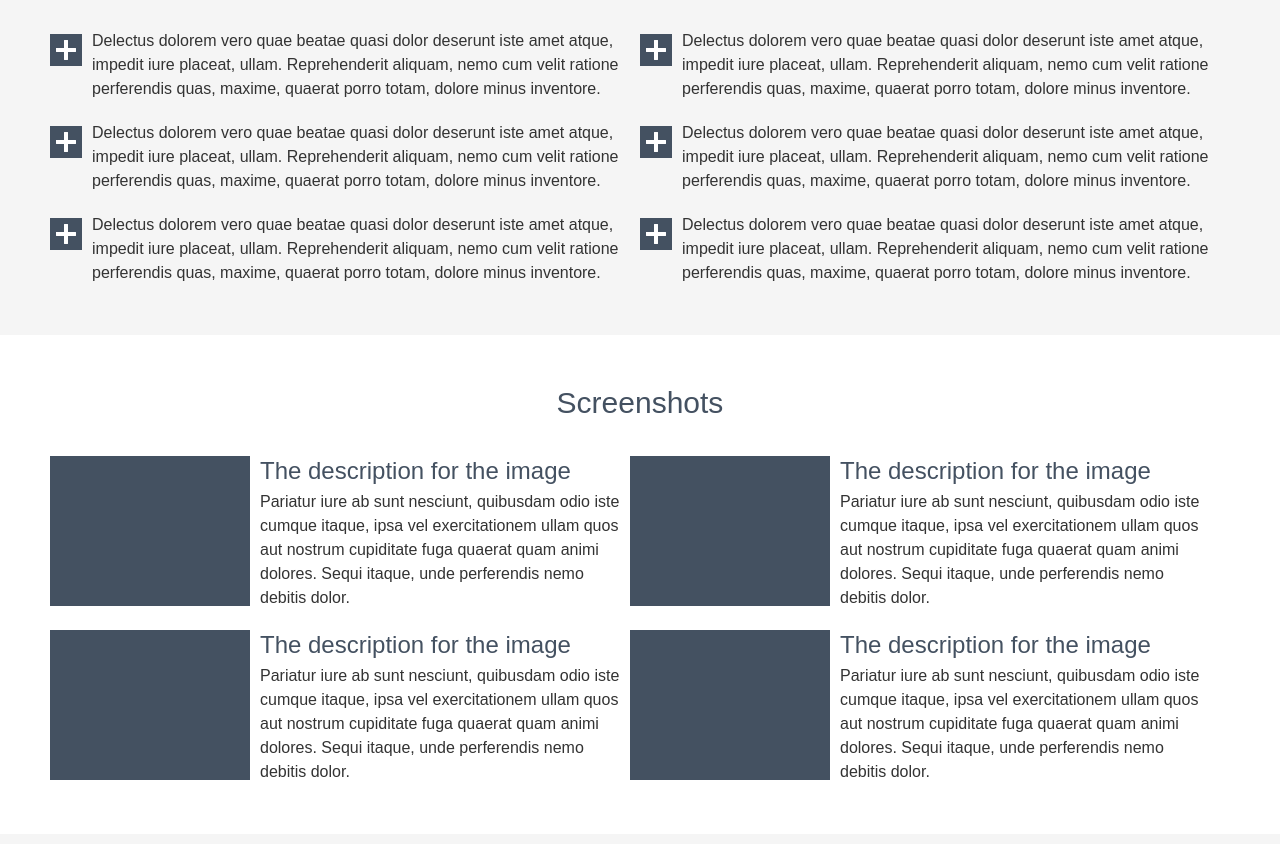
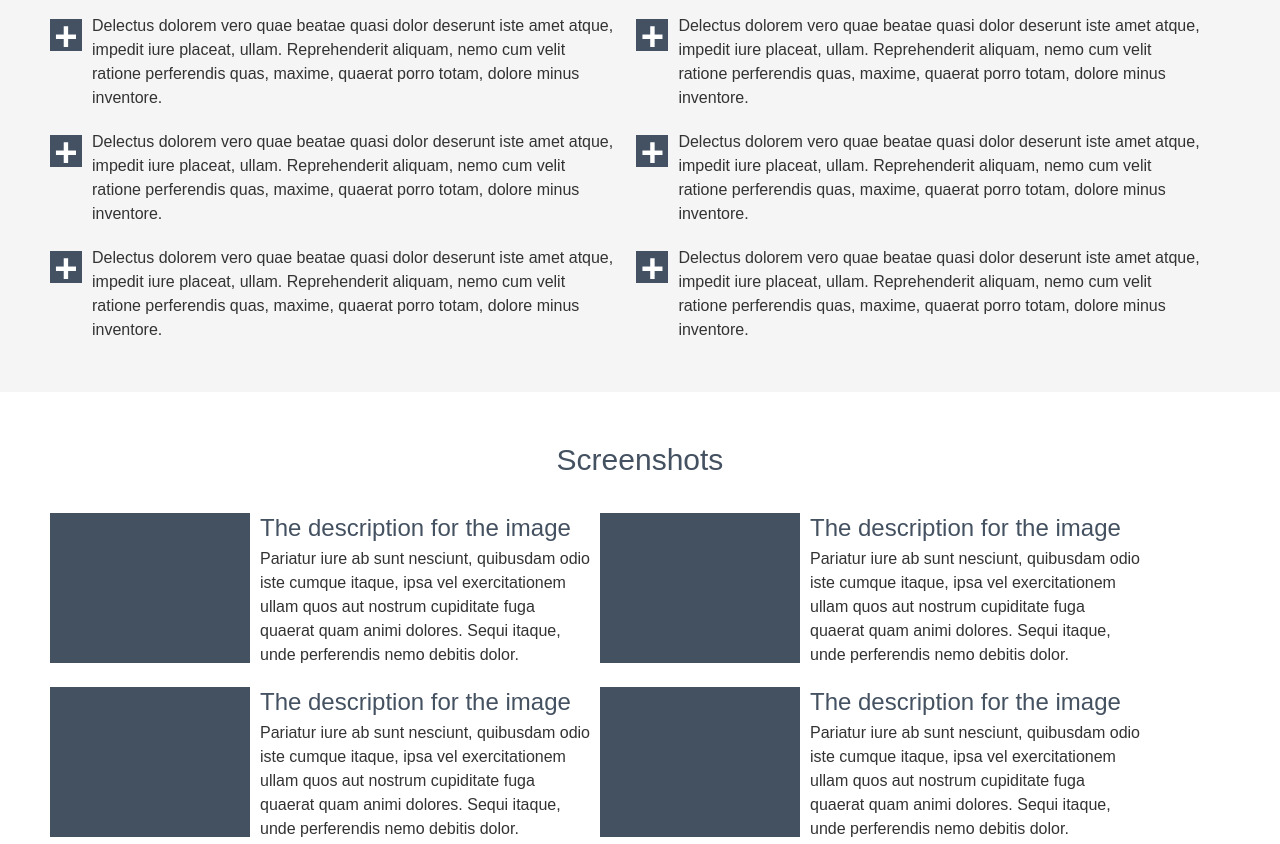
Before and after one commit to KostasKA2020/lesson1, a plain HTML site: page index.html in a window 1280 px wide. Shown: the part 760-1604 px from the top of the page. Drawn offline with Linux system fonts and the light colour scheme.

Commit message:
fix section dignity

```diff
--- a/css/style.css
+++ b/css/style.css
@@ -108,20 +108,30 @@ p {
     margin: 0 auto;
 }
 
-.dignity-container li:last-child {
-    margin: 0;
+.dignity-wrap {
+    width: 100%;
+    display: flex;
+    flex-direction: column;
+    justify-content: space-between;
+    flex-wrap: wrap;
 }
 
-.dignity-wrap {
+.dignity-title {
+    display: block;
+    width: 100%;
+    margin: 0 0 20px 0;
+    box-sizing: border-box;
+    text-align: center;
+}
+.dignity-list {
+    color: #333333;
+    list-style-position: inside;
     display: flex;
+    flex-wrap: wrap;
 }
 
-.dignity-text {
-    color: #333333;
-    list-style-position: inside;
-}
-
-.dignity-container li {
+.dignity-list li {
+    width: 48%;
     position: relative;
     margin: 0 20px 20px 0;
     font-size: 16px;
@@ -133,32 +143,50 @@ p {
 }
 
 .dignity-container li:before {
-    content: url(../img/image48.png);
+    content:"+";
     position: absolute;
+    display:block;
+    width: 32px;
+    height: 32px;
+    background-color: #445162;
     top: 5px;
     left:0;
-    display:block;
+    color: #fff;
+    text-align: center;
+    font-weight: bold;
+    color: #fff;
+    font-size: 40px;
+    line-height: 34px;
  }
 
+.dignity-list li:nth-child(5),
+.dignity-list li:last-child {
+    margin-bottom: 0;
+}
+
 .screenshots {
-    min-height: 487px;
+    /*min-height: 487px;*/
     padding: 50px 0;
 }
 
 .screenshots-description {
     display: flex;
     flex-wrap: wrap;
+   /* align-content: space-between;*/
     flex-basis: 590px;
 }
 
 .screenshots-wrap {
+    width: 550px;
     display: flex;
     margin-bottom: 20px;
 }
 
+/*
 .screenshots-wrap:nth-child(3),
 .screenshots-wrap:nth-child(4) {
-    margin: 0;
+    margin-bottom: 0;
+*/
 }
 
 .screenshots-text {
@@ -166,19 +194,21 @@ p {
     margin: 0 10px;
 }
 
+.screenshots-text h3 {
+    font-size: 24px;
+    line-height: 30px;
+    font-weight: 400;
+    color: #445161;
+    margin-bottom: 4px;
+    padding: 0 10px;
+}
+
 .screenshots p {
     font-size: 16px;
     line-height: 24px;
     font-weight: 400;
     color: #333333;
-}
-
-.screenshots-wrap h3 {
-    font-size: 24px;
-    line-height: 30px;
-    font-weight: 400;
-    color: #445161;
-    margin-bottom: 4px;
+    padding: 0 10px;
 }
 
 .reviews-container {
--- a/index.html
+++ b/index.html
@@ -40,9 +40,9 @@
 
 <section class="dignity">
     <div class="dignity-container">
-        <h2>Dignity and pluses product</h2>
         <div class="dignity-wrap">
-            <ul class="dignity-text">
+            <h2 class="dignity-title">Dignity and pluses product</h2>
+            <ul class="dignity-list">
                 <li>Delectus dolorem vero quae beatae quasi dolor deserunt iste amet atque, impedit iure placeat, ullam.
                     Reprehenderit aliquam, nemo cum velit ratione perferendis quas, maxime, quaerat porro totam, dolore
                     minus inventore.
@@ -55,8 +55,6 @@
                     Reprehenderit aliquam, nemo cum velit ratione perferendis quas, maxime, quaerat porro totam, dolore
                     minus inventore.
                 </li>
-            </ul>
-            <ul class="dignity-text">
                 <li>Delectus dolorem vero quae beatae quasi dolor deserunt iste amet atque, impedit iure placeat, ullam.
                     Reprehenderit aliquam, nemo cum velit ratione perferendis quas, maxime, quaerat porro totam, dolore
                     minus inventore.
```
